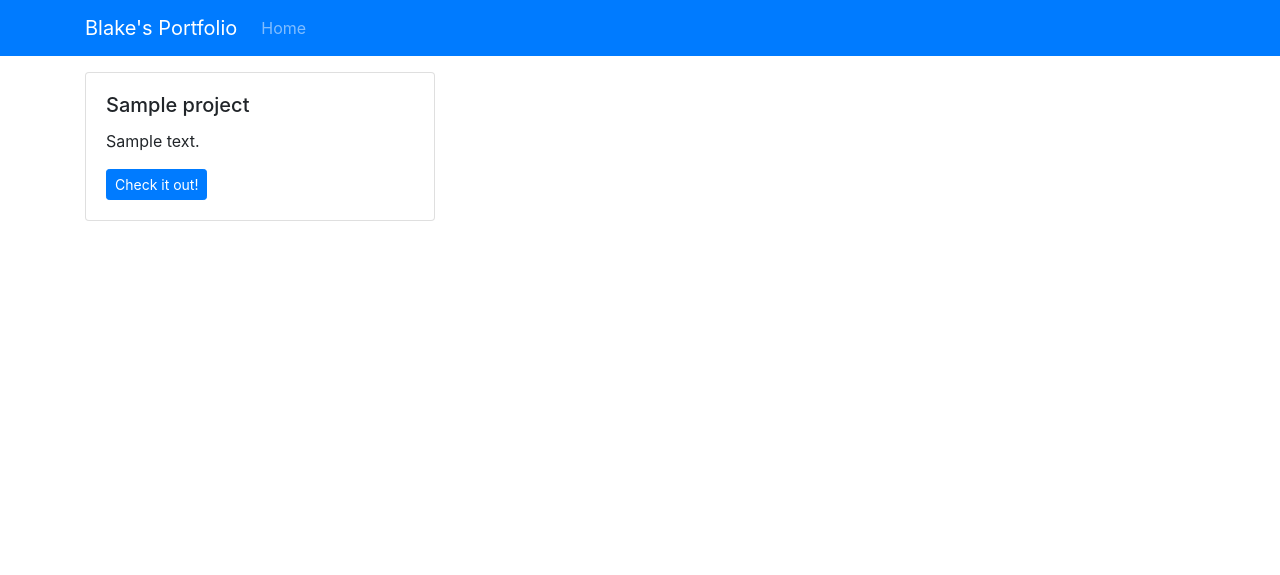
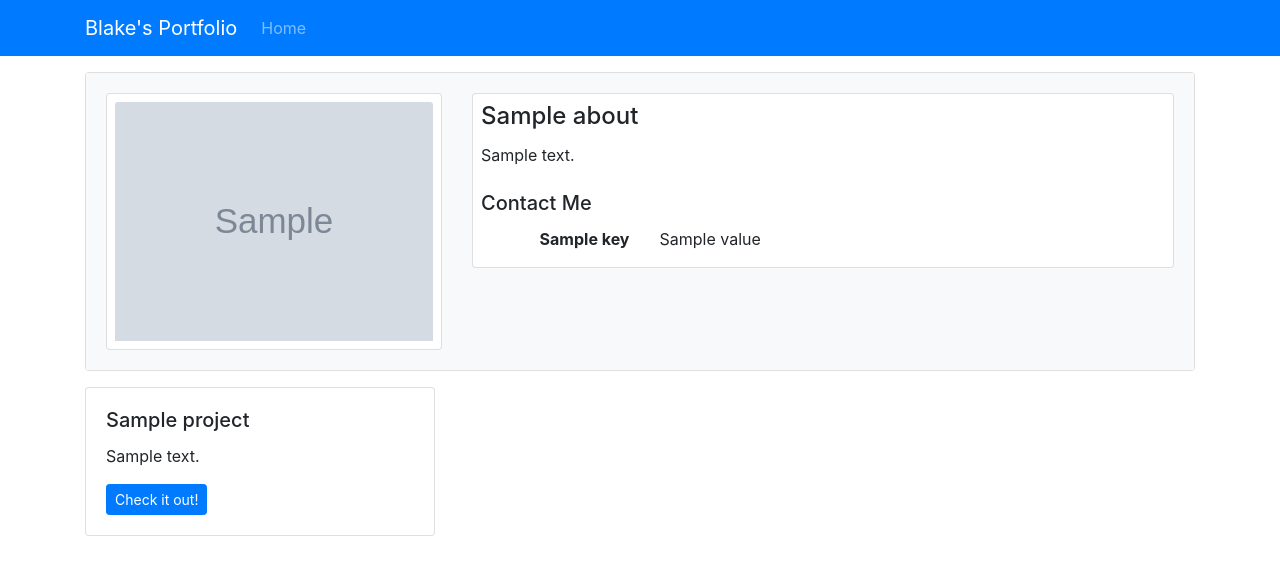
Before and after one commit to blakearoberts/blakearoberts.github.io, a Flask app: template blakearoberts/templates/index.jinja in a window 1280 px wide. Shown: the top 575 px of the page. Run offline with Flask 2, Linux system fonts and the light colour scheme; the template is opened without the code that fills it: most values are stand-ins (such as "Sample title", 1, 10 or a date in 2020); grey boxes marked "Sample" are stand-in pictures; some libraries are stand-ins or nearby versions.

Commit message:
add about me

```diff
--- a/blakearoberts/routes.py
+++ b/blakearoberts/routes.py
@@ -3,10 +3,13 @@ import os
 
 from blakearoberts import app
 from blakearoberts.models.project import Project
+from blakearoberts.models.about import About
 
 
 @app.route('/')
 def main():
     yaml_file = os.path.join(app.root_path, 'documents/projects.yaml')
     projects = Project.load_all(yaml_file)
-    return render_template('index.jinja', projects=projects)
+    about_file = os.path.join(app.root_path, 'documents/about.yaml')
+    about = About.load(about_file)
+    return render_template('index.jinja', about=about, projects=projects)
--- /dev/null
+++ b/blakearoberts/templates/about.jinja
@@ -0,0 +1,26 @@
+<div class='col-12'>
+    <div class='card'>
+        <div class='card-body bg-light'>
+            <div class='row d-flex'>
+                <div class='col-4'>
+                    <div class='card p-2'>
+                        <img class='card-img-top' src='{{ about.image }}'>
+                    </div>
+                </div>
+                <div class='col-8 align-self-stretch'>
+                    <div class='card p-2'>
+                        <h4 class='card-title'>{{ about.title }}</h4>
+                        <p class='card-text'>{{ about.description }}</p>
+                        <h5 class='card-title mt-2'>Contact Me</h5>
+                        <dl class='row mb-0'>
+                            {% for key, value in about.contact.items() %}
+                            <dt class='col-3 text-right'>{{ key }}</dt>
+                            <dd class='col-9'>{{ value }}</dd>
+                            {% endfor %}
+                        </dl>
+                    </div>
+                </div>
+            </div>
+        </div>
+    </div>
+</div>
--- a/blakearoberts/templates/index.jinja
+++ b/blakearoberts/templates/index.jinja
@@ -1,8 +1,11 @@
 {% extends 'base.jinja' %}
 {% block page_title %}Blake's Portfolio{% endblock %}
 {% block body %}
-<div class='container mt-3'>
-    <div class='row'>
+<div class='container'>
+    <div class='row mt-3'>
+        {% include 'about.jinja' %}
+    </div>
+    <div class='row mt-3'>
         {% for project in projects %}
         <div class='col-4'>
             {% include 'project.jinja' %}
```
Also changed, not shown: blakearoberts/documents/about.yaml (added, +14 -0 lines), blakearoberts/models/about.py (added, +31 -0 lines), index.html (+37 -2 lines), blakearoberts/static/Blake.Roberts.jpg (added), static/Blake.Roberts.jpg (added).
